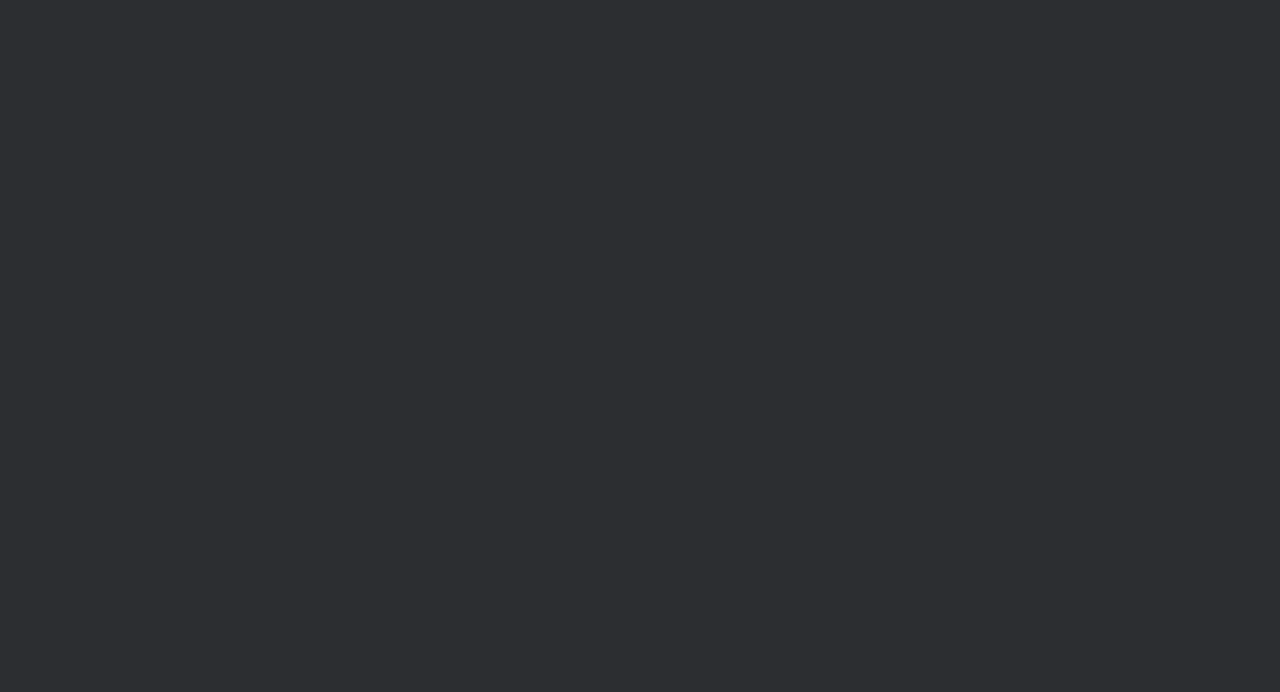
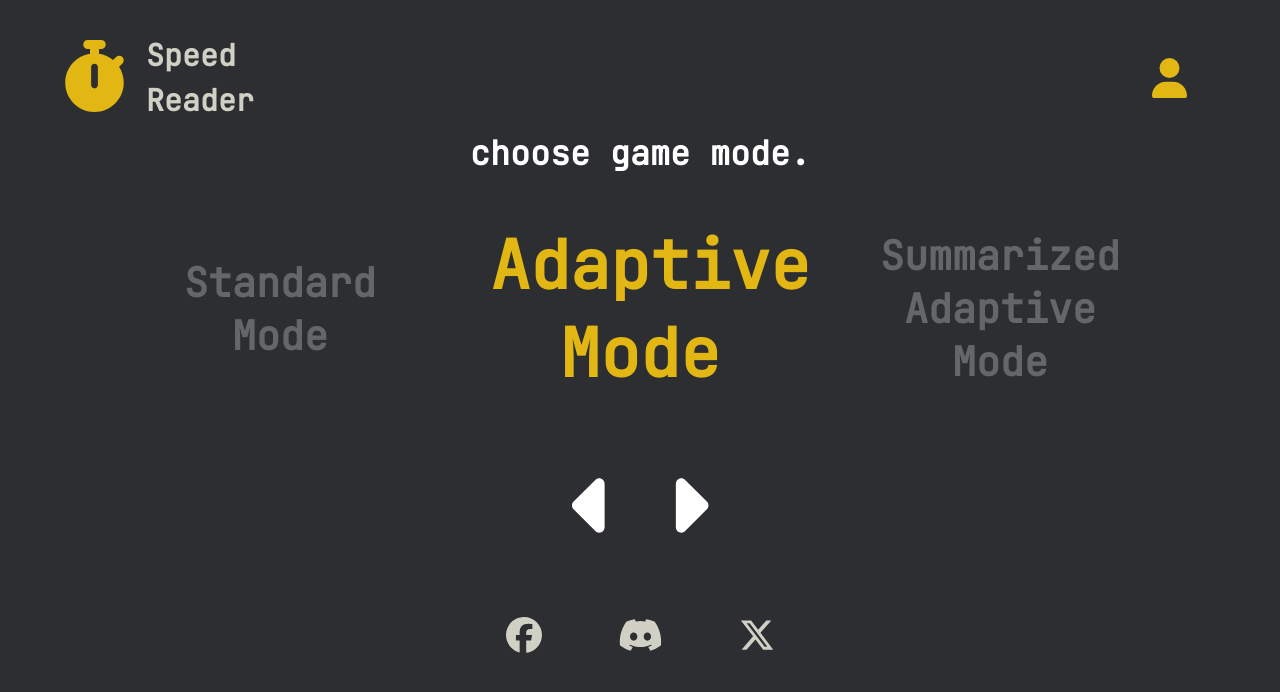
Before and after one commit to mithun-sri/speed-reader, a React (Create React App) app in the folder frontend/: page / in a window 1280 px wide. Before the commit this address had no page. Shown: the top 692 px of the page. Built offline with nearby package versions, Linux system fonts and the light colour scheme.

Commit message:
[djs21/#53] Readded route for Mode Select

```diff
--- a/frontend/src/App.tsx
+++ b/frontend/src/App.tsx
@@ -3,6 +3,7 @@ import StandardModeGameView from "./views/StandardMode/StandardMode";
 import PreGameView from "./views/PreGame/PreGame";
 import Context from "./Context";
 import { useState } from "react";
+import ModeSelectView from "./views/ModeSelect/ModeSelect";
 
 function App() {
   const [wpm, setWPM] = useState<number>(300);
@@ -11,7 +12,7 @@ function App() {
     <Context.Provider value={{ wpm, setWPM }}>
       <BrowserRouter>
         <Routes>
-          {/* <Route path="/" element={<ModeSelectView />} /> */}
+          <Route path="/" element={<ModeSelectView />} />
           <Route path="/pre-game" element={<PreGameView />} />
           <Route path="/mode-1-game" element={<StandardModeGameView />} />
           <Route path="/mode-2-game" />
```
